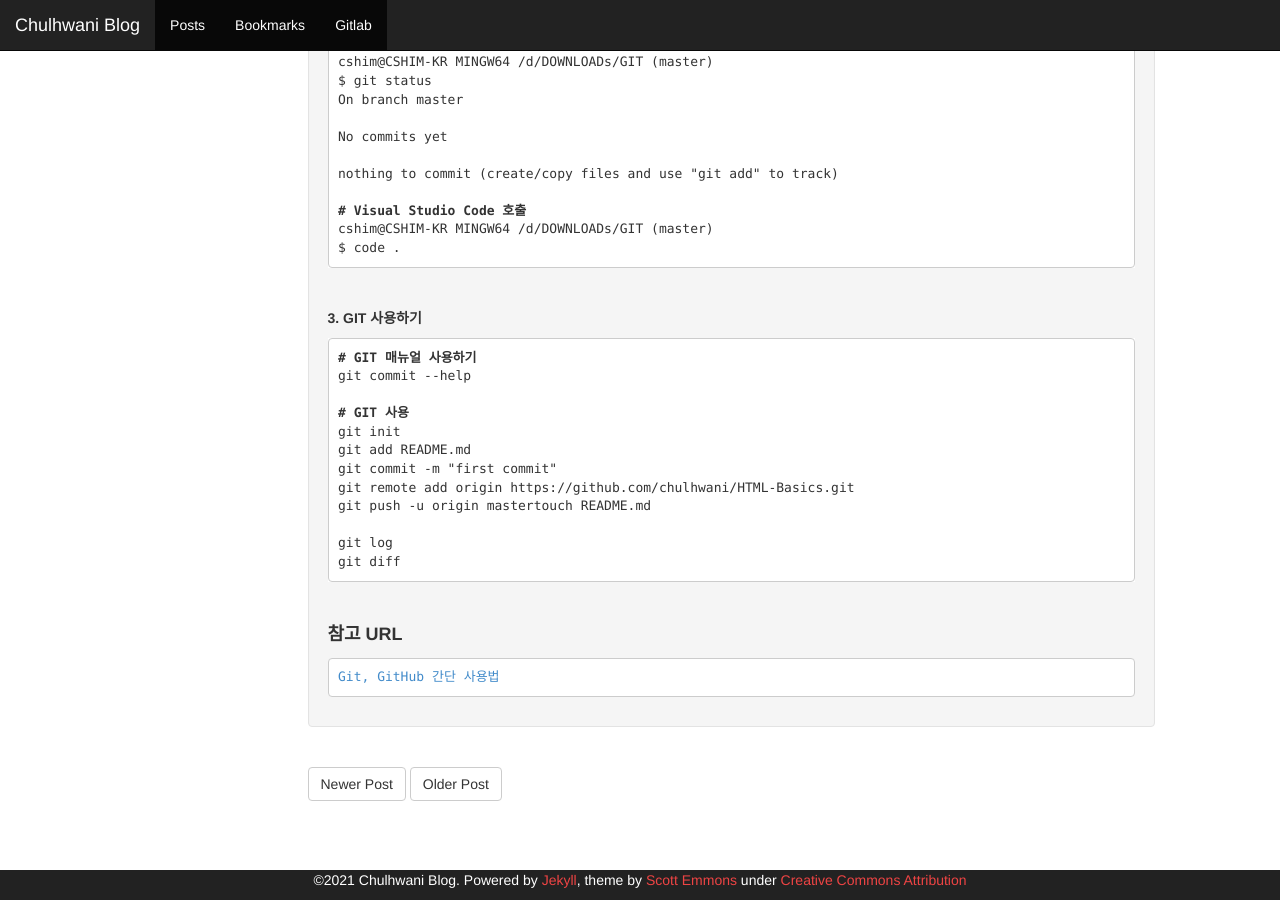
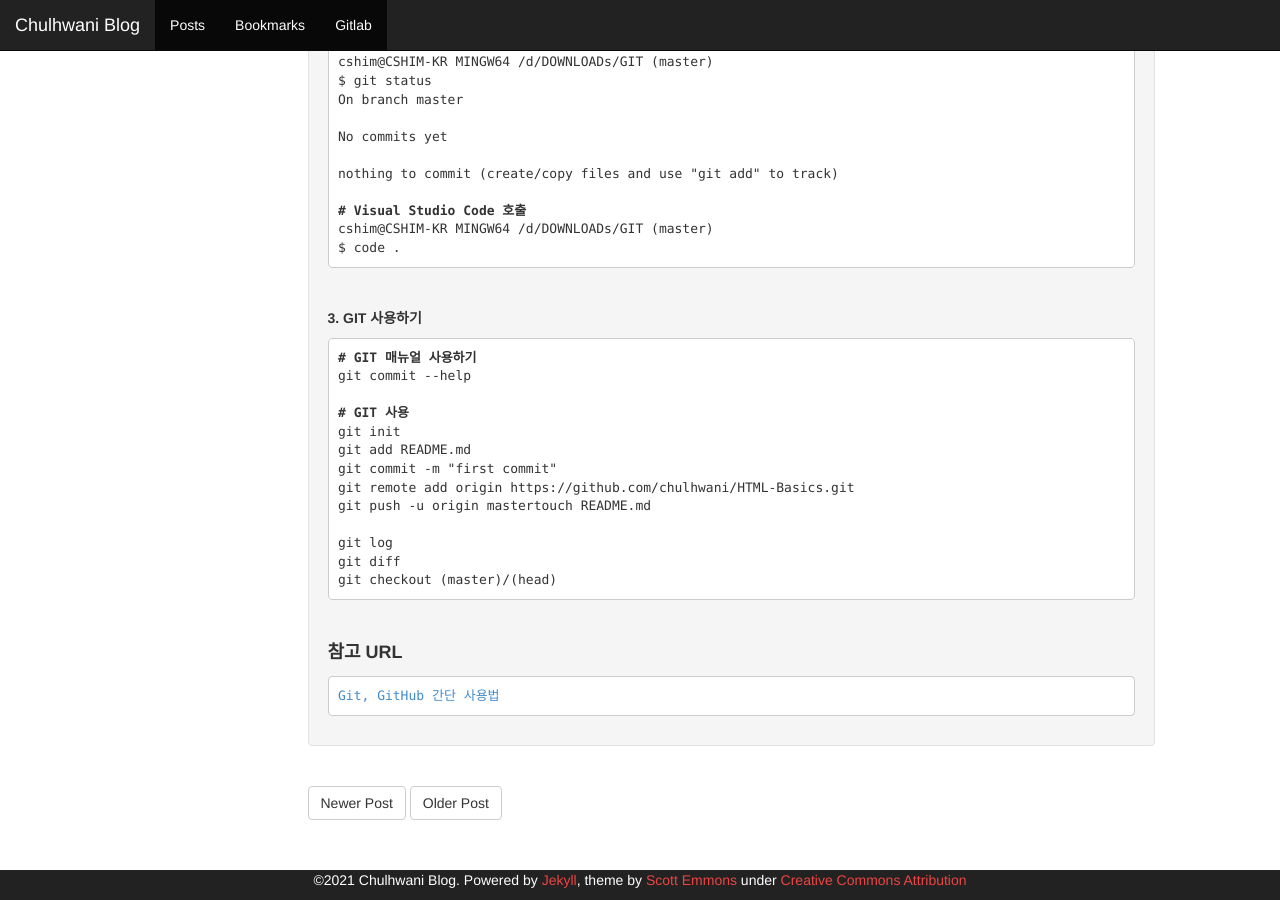
Before and after one commit to chulhwani/chulhwani.github.io, a Jekyll site: the page built from _posts/2021-02-23-[GIT] git bash 사용하기.md, in a window 1280 px wide and 900 px high, scrolled down 1062 px. Built offline with Jekyll 4.4.1, drawn with Linux system fonts in a browser that asks for light colours; our own code applies the rules of GitHub Pages for plain Markdown files.

Commit message:
Update 2021-02-23-[GIT] git bash 사용하기.md

```diff
--- a/_posts/2021-02-23-[GIT] git bash 사용하기.md
+++ b/_posts/2021-02-23-[GIT] git bash 사용하기.md
@@ -79,6 +79,7 @@ git push -u origin mastertouch README.md
 
 git log
 git diff
+git checkout (master)/(head)
 </code></pre>
 </div>
 </div>
```
